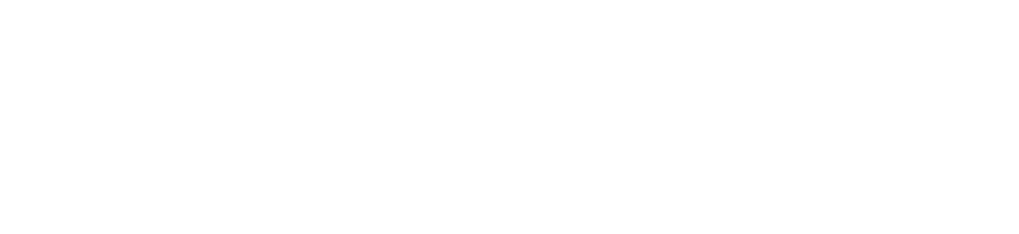
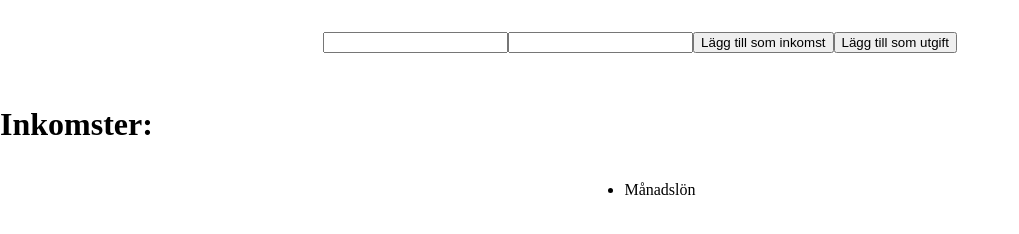
Before and after one commit to Wilmer-A/projekt-4, a plain HTML site: page index.html in a window 1280 px wide. Shown: the whole page, without its empty margins (0-1019 px from the left). Drawn offline with Linux system fonts and the light colour scheme.

Commit message:
html + js, utgår ifrån todo-lista

```diff
--- a/index.html
+++ b/index.html
@@ -10,7 +10,18 @@
   </head>
   <body>
     <header></header>
-    <main></main>
+    <main class="site-content">
+      <form list-form>
+        <div class="input-and-button">
+          <input type="text" list-input-name />
+          <input type="text" list-input-amount />
+          <button>Lägg till som inkomst</button>
+          <button>Lägg till som utgift</button>
+        </div>
+      </form>
+      <h1 id="list-title">Inkomster:</h1>
+      <div id="list-container"></div>
+    </main>
     <footer></footer>
   </body>
 </html>
--- a/main.css
+++ b/main.css
@@ -2,3 +2,20 @@ body {
   margin: 0;
   padding: 0;
 }
+
+form {
+  display: flex;
+  justify-content: center;
+  padding: 2rem;
+}
+
+#list-container {
+  display: flex;
+  justify-content: center;
+}
+
+.input-and-button {
+  display: flex;
+  flex-direction: row;
+  justify-content: center;
+}
--- a/main.js
+++ b/main.js
@@ -0,0 +1,33 @@
+let incomeListItems = ["Månadslön"];
+let expensesListItems = ["Hyra"];
+let listInput = document.querySelector("[list-input]");
+let listForm = document.querySelector("[list-form]");
+let listContainer = document.querySelector("#list-container");
+
+listForm.addEventListener("submit", (event) => {
+    event.preventDefault();
+    if (listInput.value.trim() === "") {
+        return;
+    }
+    incomeListItems.push(listInput.value.trim());
+    updateList();
+    listInput.value = "";
+});
+
+function createList(items) {
+    let incomeList = document.createElement("ul");
+    items.forEach((item) => {
+        let newListItem = document.createElement("li");
+        newListItem.innerText = item;
+        newListItem.classList.add("todo-text");
+        incomeList.append(newListItem);
+    });
+    return incomeList;
+}
+
+function updateList() {
+    listContainer.innerHTML = "";
+    listContainer.append(createList(incomeListItems));
+}
+
+updateList();
```
